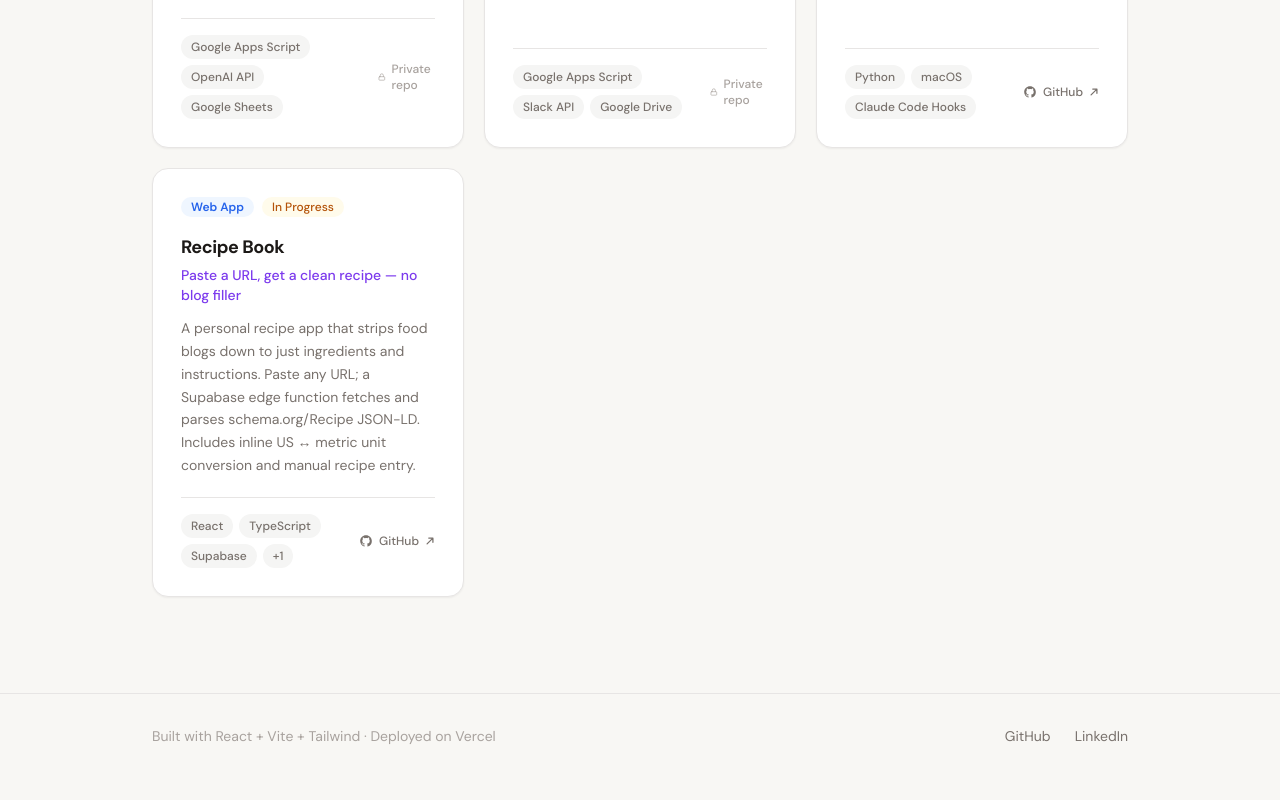
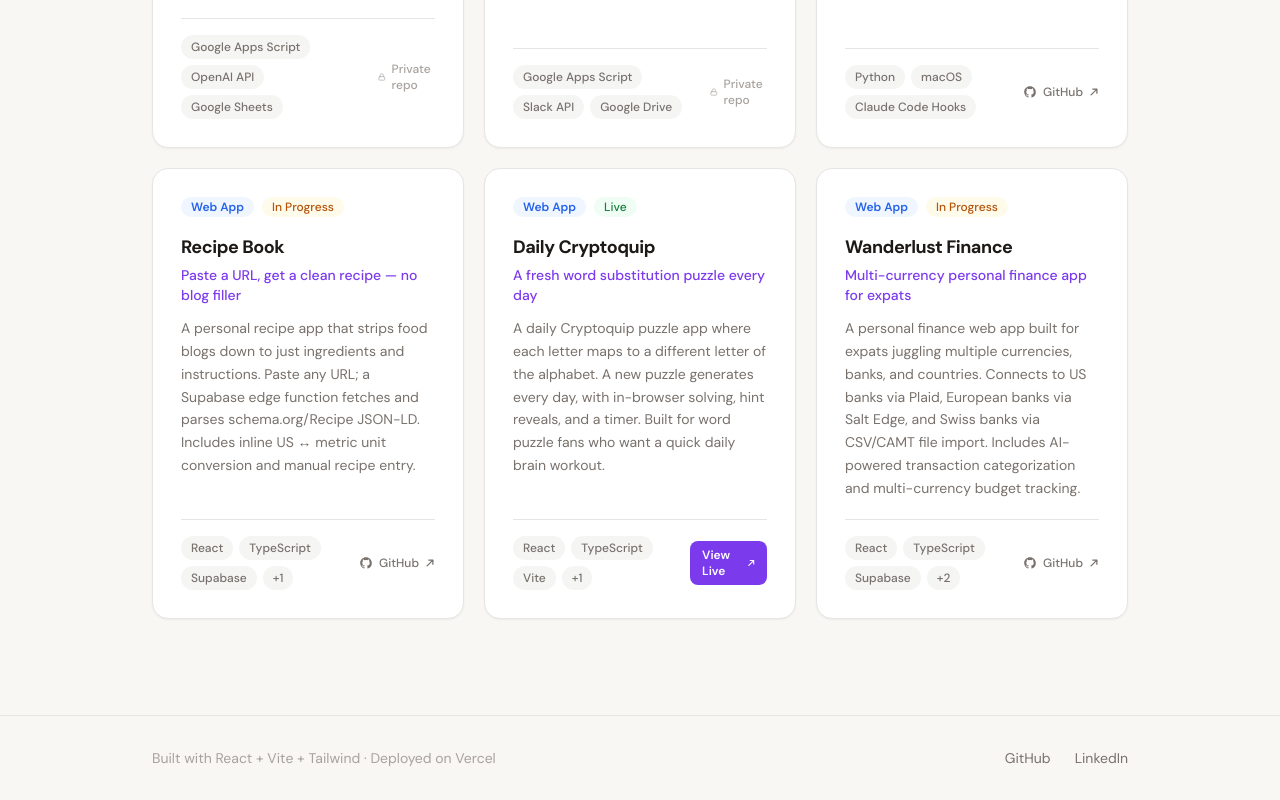
Before and after one commit to pjcooley7-ship-it/personal-website, a React (Vite) app: page / in a window 1280 px wide. Shown: the part 1537-2337 px from the top of the page. Before the commit the page ends 2315 px from the top, so only its background shows below. Built offline with nearby package versions, Linux system fonts and the light colour scheme.

Commit message:
Add Daily Cryptoquip and Wanderlust Finance projects

```diff
--- a/src/data/projects.ts
+++ b/src/data/projects.ts
@@ -96,4 +96,26 @@ export const projects: Project[] = [
     link: { type: 'github', url: 'https://github.com/pjcooley7-ship-it/recipe-book' },
     status: 'in-progress',
   },
+  {
+    id: 'daily-crypto-charm',
+    title: 'Daily Cryptoquip',
+    tagline: 'A fresh word substitution puzzle every day',
+    description:
+      'A daily Cryptoquip puzzle app where each letter maps to a different letter of the alphabet. A new puzzle generates every day, with in-browser solving, hint reveals, and a timer. Built for word puzzle fans who want a quick daily brain workout.',
+    category: 'Web App',
+    stack: ['React', 'TypeScript', 'Vite', 'Tailwind'],
+    link: { type: 'live', url: 'https://daily-crypto-charm.lovable.app/' },
+    status: 'live',
+  },
+  {
+    id: 'wanderlust-mvp',
+    title: 'Wanderlust Finance',
+    tagline: 'Multi-currency personal finance app for expats',
+    description:
+      'A personal finance web app built for expats juggling multiple currencies, banks, and countries. Connects to US banks via Plaid, European banks via Salt Edge, and Swiss banks via CSV/CAMT file import. Includes AI-powered transaction categorization and multi-currency budget tracking.',
+    category: 'Web App',
+    stack: ['React', 'TypeScript', 'Supabase', 'Plaid', 'Claude API'],
+    link: { type: 'github', url: 'https://github.com/pjcooley7-ship-it/wanderlust-mvp' },
+    status: 'in-progress',
+  },
 ];
```
